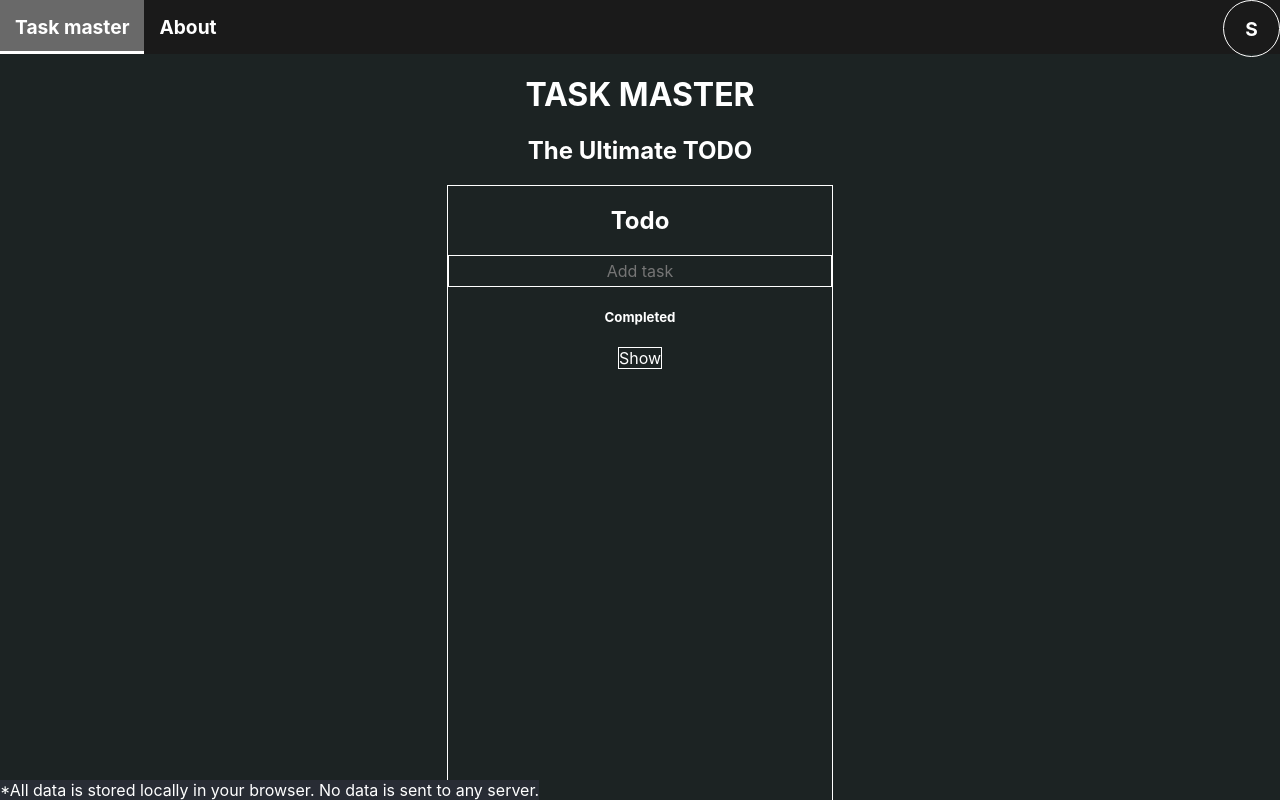
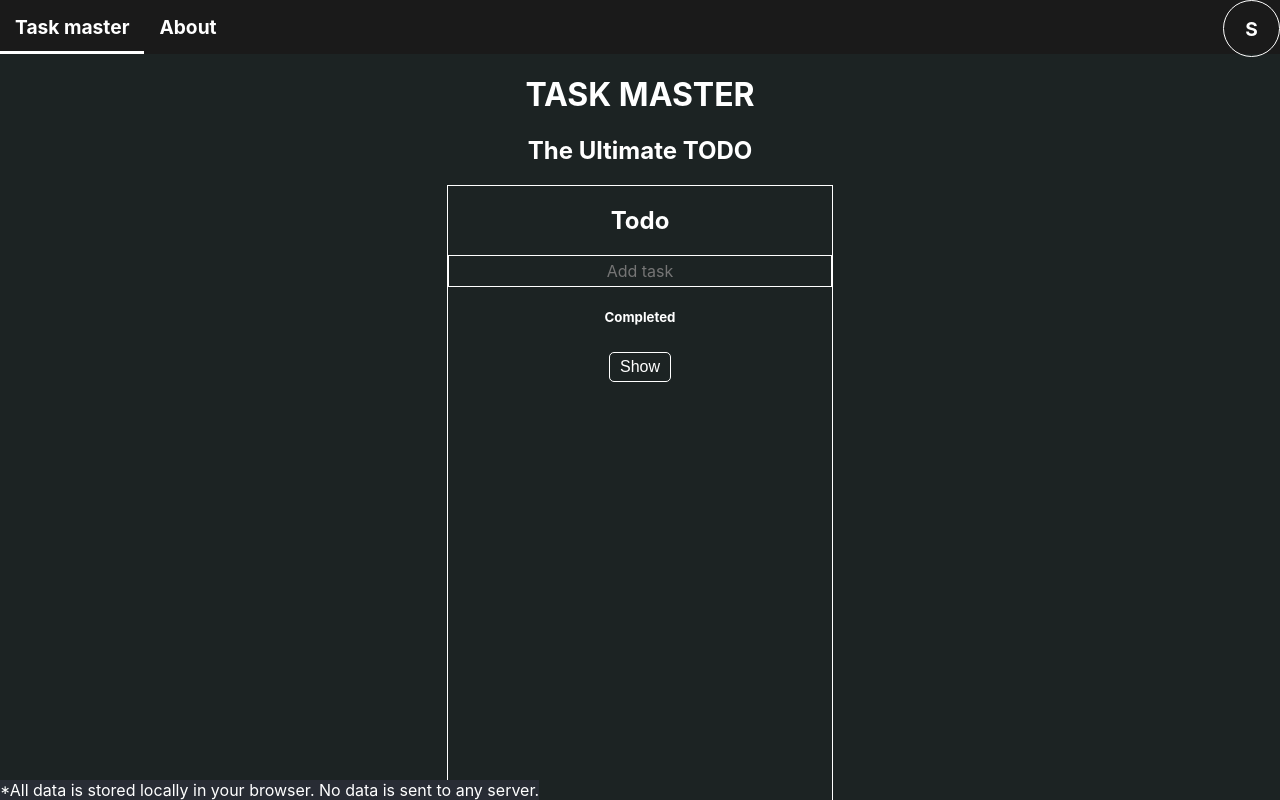
Before and after one commit to SimBys/task-master, a React (Create React App) app: page / in a window 1280 px wide. Built offline with nearby package versions, Linux system fonts and the light colour scheme.

Commit message:
Added landing page Home.tsx and renamed previous Home.tsx to Dashboard.tsx, added Sign in page

```diff
--- a/src/App.tsx
+++ b/src/App.tsx
@@ -1,28 +1,45 @@
 import {Navigate, Route, Routes, useLocation, useNavigate} from "react-router-dom";
 import {fakeAuthProvider} from "./pages/auth";
 import Navbar from "./Components/Navbar";
-import Home from "./pages/Home";
+import Dashboard from "./pages/Dashboard";
 import {createContext, useContext, useEffect, useState} from "react";
 import About from "./pages/About";
 import {Helmet} from "react-helmet";
 import {TodoTaskType} from "./Components/Todo/TodoTask";
 import {loadTodoData} from "./DataController";
+import Home from "./pages/Home";
 
 export const TodoDataContext = createContext<{ tasks: TodoTaskType[], setTasks: Function }>(null!);
 
 export default function App() {
     const [todoTasks, setTodoTasks] = useState<TodoTaskType[]>(loadTodoData() ?? []);
+    let [user, setUser] = useState<any>(null);
 
-    console.log(todoTasks)
-    console.log(typeof todoTasks)
+
+    let signin = (newUser: string, callback: VoidFunction) => {
+        return fakeAuthProvider.signin(() => {
+            setUser(newUser);
+            callback();
+        });
+    };
+
+    let signout = (callback: VoidFunction) => {
+        return fakeAuthProvider.signout(() => {
+            setUser(null);
+            callback();
+        });
+    };
+
+    // if (user == null)
+    //     return <Home />
 
     return (
-        <AuthProvider>
+        <AuthContext.Provider value={{ user, signin, signout }}>
             <TodoDataContext.Provider value={{ tasks: todoTasks, setTasks: setTodoTasks }}>
                 <Navbar />
                 <RouterWithTitles />
             </TodoDataContext.Provider>
-        </AuthProvider>
+        </AuthContext.Provider>
     );
 }
 
@@ -52,8 +69,9 @@ const RouterWithTitles = () => {
                 <title>{title}</title>
             </Helmet>
             <Routes>
-                <Route path="" element={<Home />} />
+                <Route path="" element={<Dashboard />} />
                 <Route path="about" element={<About />} />
+                <Route path="login" element={<LoginPage />} />
             </Routes>
         </>
     );
@@ -66,28 +84,6 @@ type AuthContextType = {
 }
 
 let AuthContext = createContext<AuthContextType>(null!);
-
-function AuthProvider({ children }: { children: React.ReactNode }) {
-    let [user, setUser] = useState<any>(null);
-
-    let signin = (newUser: string, callback: VoidFunction) => {
-        return fakeAuthProvider.signin(() => {
-            setUser(newUser);
-            callback();
-        });
-    };
-
-    let signout = (callback: VoidFunction) => {
-        return fakeAuthProvider.signout(() => {
-            setUser(null);
-            callback();
-        });
-    };
-
-    let value = { user, signin, signout };
-
-    return <AuthContext.Provider value={value}>{children}</AuthContext.Provider>;
-}
 
 function useAuth() {
     return useContext(AuthContext);
--- a/src/Components/Navbar.module.css
+++ b/src/Components/Navbar.module.css
@@ -14,11 +14,11 @@
 	height: 3px;
 	/*border-radius: 5px;*/
 	bottom: 0;
-	transition: left 0.1s, width 0.1s;
+	transition: left .2s, width .2s;
 }
 
 .active {
-	background-color: #696969;
+	/*background-color: #696969;*/
 }
 
 .navbar a {
--- a/src/Components/Todo/TodoTask.module.css
+++ b/src/Components/Todo/TodoTask.module.css
@@ -4,7 +4,7 @@
     display: flex;
 }
 
-button {
+.container button {
     all: unset;
     cursor: pointer;
     /*color: #232323;*/
--- a/src/index.css
+++ b/src/index.css
@@ -9,7 +9,13 @@ body {
   color: #FFF;
 }
 
-code {
-  font-family: source-code-pro, Menlo, Monaco, Consolas, 'Courier New',
-    monospace;
+button {
+    background-color: #1c2323;
+    color: #FFF;
+    border: 1px solid #FFF;
+    border-radius: 5px;
+    padding: 5px 10px;
+    cursor: pointer;
+    font-size: 16px;
+    margin: 5px;
 }
--- /dev/null
+++ b/src/pages/Dashboard.tsx
@@ -0,0 +1,15 @@
+import styles from './Dashboard.module.css';
+import Todo from "../Components/Todo/Todo";
+
+export default function Dashboard() {
+    return (
+        <>
+            <h1 style={{textAlign: 'center'}}>TASK MASTER</h1>
+            <h2 style={{textAlign: 'center'}}>The Ultimate TODO</h2>
+
+            <Todo />
+
+            <p className={styles.footer}>*All data is stored locally in your browser. No data is sent to any server.</p>
+        </>
+    );
+}
--- a/src/pages/Home.tsx
+++ b/src/pages/Home.tsx
@@ -1,15 +1,19 @@
 import styles from './Home.module.css';
-import Todo from "../Components/Todo/Todo";
+import {NavLink} from "react-router-dom";
+
+/**
+ * @desc First page the user sees before logging in.
+ */
+
 
 export default function Home() {
-    return (
-        <>
-            <h1 style={{textAlign: 'center'}}>TASK MASTER</h1>
-            <h2 style={{textAlign: 'center'}}>The Ultimate TODO</h2>
 
-            <Todo />
 
-            <p className={styles.footer}>*All data is stored locally in your browser. No data is sent to any server.</p>
-        </>
-    );
+
+	return <nav>
+		<NavLink to={'Login'}>Log in</NavLink>
+		<NavLink to={'SignUp'}>Sign up</NavLink>
+		Dashboard
+
+	</nav>
 }
```
Also changed, not shown: src/pages/SignIn.tsx (added, +10 -0 lines), src/pages/Dashboard.module.css (renamed from src/pages/Home.module.css), src/pages/SignIn.module.css (added), 1 other file (tests, documents, lock files or other folders).
